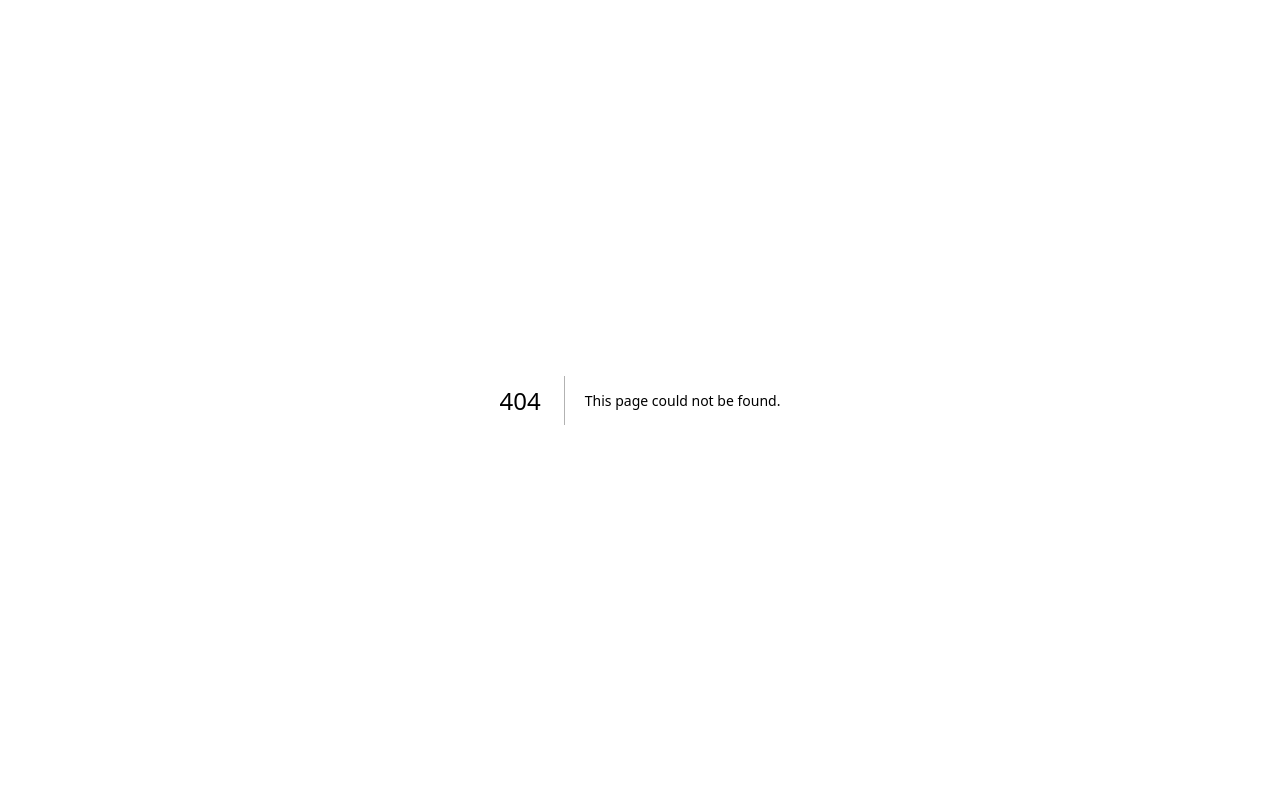
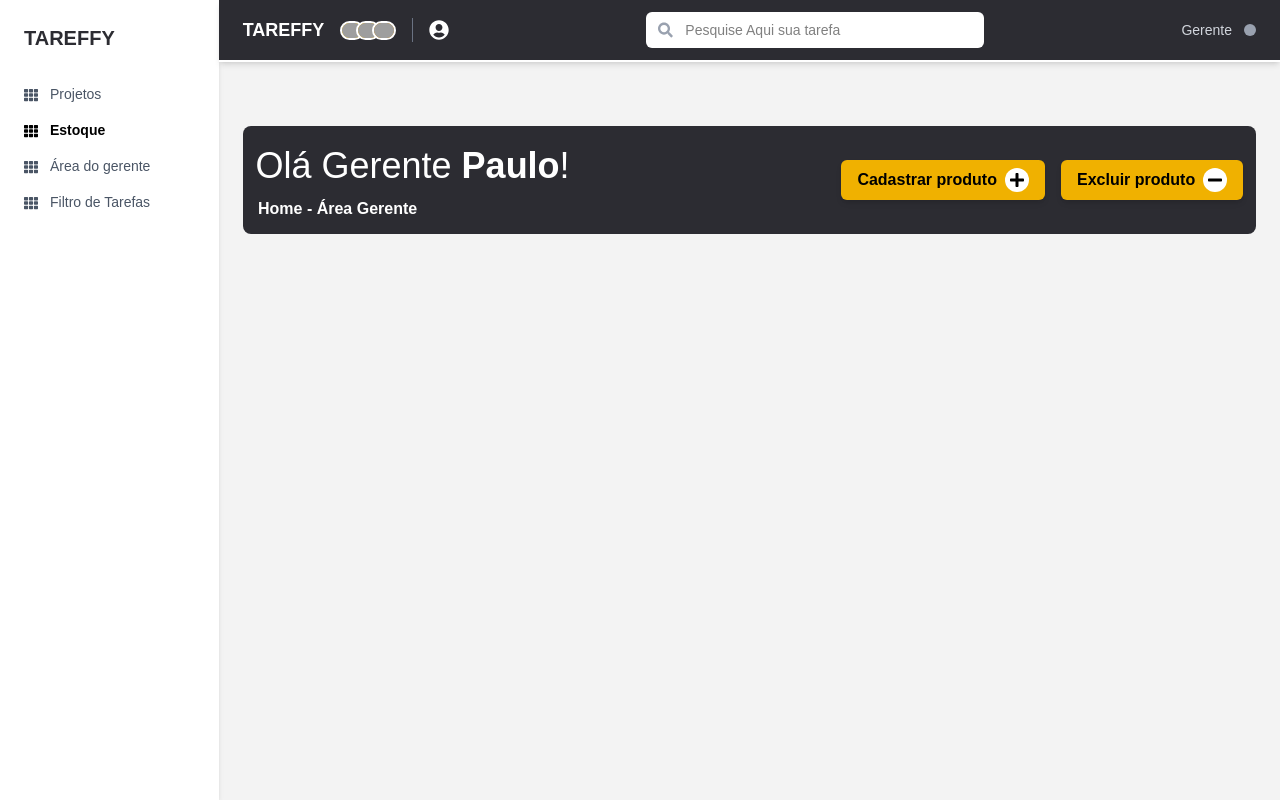
Before and after one commit to EnzoBDF/Tareffy, a Next.js app: page /estoque in a window 1280 px wide. Before the commit this address had no page. Built offline with nearby package versions, Linux system fonts and the light colour scheme; grey boxes are pictures that could not be loaded.

Commit message:
arrumando componentes e estoque

```diff
--- a/src/app/Login/page.tsx
+++ b/src/app/Login/page.tsx
@@ -146,7 +146,7 @@ const Page = () => {
               />
             </div>
 
-          <Link href="/Gerente"
+          <Link href="/gerente"
             className="
             bg-[#2C2C32] text-white py-2 px-4 rounded-md shadow hover:bg-black transition
             w-full
--- /dev/null
+++ b/src/app/components/Button.tsx
@@ -0,0 +1,23 @@
+import { ReactNode } from "react";
+
+interface CustomButtonProps {
+  children: ReactNode;
+  icon?: ReactNode;
+  onClick?: () => void;
+}
+
+export default function Button({ children, icon, onClick }: CustomButtonProps) {
+  return (
+    <button
+      onClick={onClick}
+      className="bg-yellow-500 hover:bg-yellow-600 text-black font-bold px-4 py-2 rounded-md shadow-md flex items-center gap-2"
+    >
+      {children}
+      {icon && (
+        <div className="bg-[#FFFFFF] rounded-full flex items-center justify-center p-1">
+            {icon}
+        </div>
+        )}
+    </button>
+  );
+}
--- a/src/app/components/Header.tsx
+++ b/src/app/components/Header.tsx
@@ -3,13 +3,12 @@ import Image from 'next/image';
 
 const Header = () => {
   return (
-    <header className="bg-[#1f1f1f] text-white border-2  rounded-md px-6 py-3 flex items-center justify-between w-full shadow-md">
+    <header className="bg-[#2C2C32] text-white border-b-2 px-6 py-3 flex items-center justify-between w-full shadow-md sticky top-0 z-50">
       {/* Esquerda: Logo + Avatares + ícone */}
       <div className="flex items-center gap-4">
         <h1 className="text-lg font-bold">TAREFFY</h1>
 
         <div className="flex -space-x-2">
-          {/* Substitua pelas imagens reais ou use avatar genérico */}
           <Image
             src="/avatars/avatar1.png"
             alt="Avatar 1"
--- /dev/null
+++ b/src/app/components/HeaderWithSidebar.tsx
@@ -0,0 +1,18 @@
+import Header from './Header';
+import Sidebar from './Sidebar';
+
+interface HeaderWithSidebarProps {
+  children: React.ReactNode;
+}
+
+export default function HeaderWithSidebar({ children }: HeaderWithSidebarProps) {
+  return (
+    <div className="flex min-h-screen bg-[#f3f3f3]">
+      <Sidebar />
+      <div className="flex-1 flex flex-col">
+        <Header />
+        <main className="flex-1 p-6 overflow-auto">{children}</main>
+      </div>
+    </div>
+  );
+}
--- a/src/app/components/Sidebar.tsx
+++ b/src/app/components/Sidebar.tsx
@@ -35,9 +35,8 @@ const Sidebar = () => {
 
       <nav className="flex flex-col gap-4 text-sm">
         <SidebarItem href="/projetos" label="Projetos" active={pathname === '/projetos'} />
-        <SidebarItem href="/Estoque" label="Estoque" active={pathname === '/estoque'} />
-        <SidebarItem href="/Gerente" label="Área do gerente" active={pathname === '/gerente'} />
-
+        <SidebarItem href="/estoque" label="Estoque" active={pathname === '/estoque'} />
+        <SidebarItem href="/gerente" label="Área do gerente" active={pathname === '/gerente'} />
         <SidebarItem href="/filtro" label="Filtro de Tarefas" active={pathname === '/filtro'} />
       </nav>
     </aside>
--- /dev/null
+++ b/src/app/components/TitleBar.tsx
@@ -0,0 +1,34 @@
+import Button from '../components/Button';
+import { FaPlus, FaMinus } from "react-icons/fa";
+
+
+
+
+interface TitleBarProps {
+  role?: string;
+  name: string;
+  subtitle?: string;
+  showButtons?: boolean;
+}
+
+export default function TitleBar({ role, name, subtitle, showButtons = false }: TitleBarProps) {
+  return (
+    <div className="mt-10 mb-8 w-[79.167vw] h-[13.5vh] bg-[#2C2C32] p-[1vw] rounded-lg flex justify-between items-center">
+      <div>
+        <h2 className="text-[2.25rem] font-regular text-white">
+          Olá {role && <span className="capitalize">{role}</span>} <span className="font-bold">{name}</span>!
+        </h2>
+        {subtitle && (
+          <p className="font-bold text-white mt-[0.5vh] ml-[0.2vw] text-[1rem]">{subtitle}</p>
+        )}
+      </div>
+
+      {showButtons && (
+        <div className="flex gap-4">
+         <Button icon={<FaPlus />}>Cadastrar produto</Button>
+         <Button icon={<FaMinus />}>Excluir produto</Button>
+        </div>
+      )}
+    </div>
+  );
+}
--- /dev/null
+++ b/src/app/estoque/page.tsx
@@ -0,0 +1,13 @@
+import TitleBar from '../components/TitleBar';
+import HeaderWithSidebar from '../components/HeaderWithSidebar';
+
+export default function Estoque(){
+    return(
+        <div className="bg-[#f3f3f3]">
+            <HeaderWithSidebar>
+                <TitleBar role="gerente" name="Paulo" subtitle="Home - Área Gerente" showButtons= {true}/>
+            </HeaderWithSidebar>
+
+        </div>
+    )
+}
```
